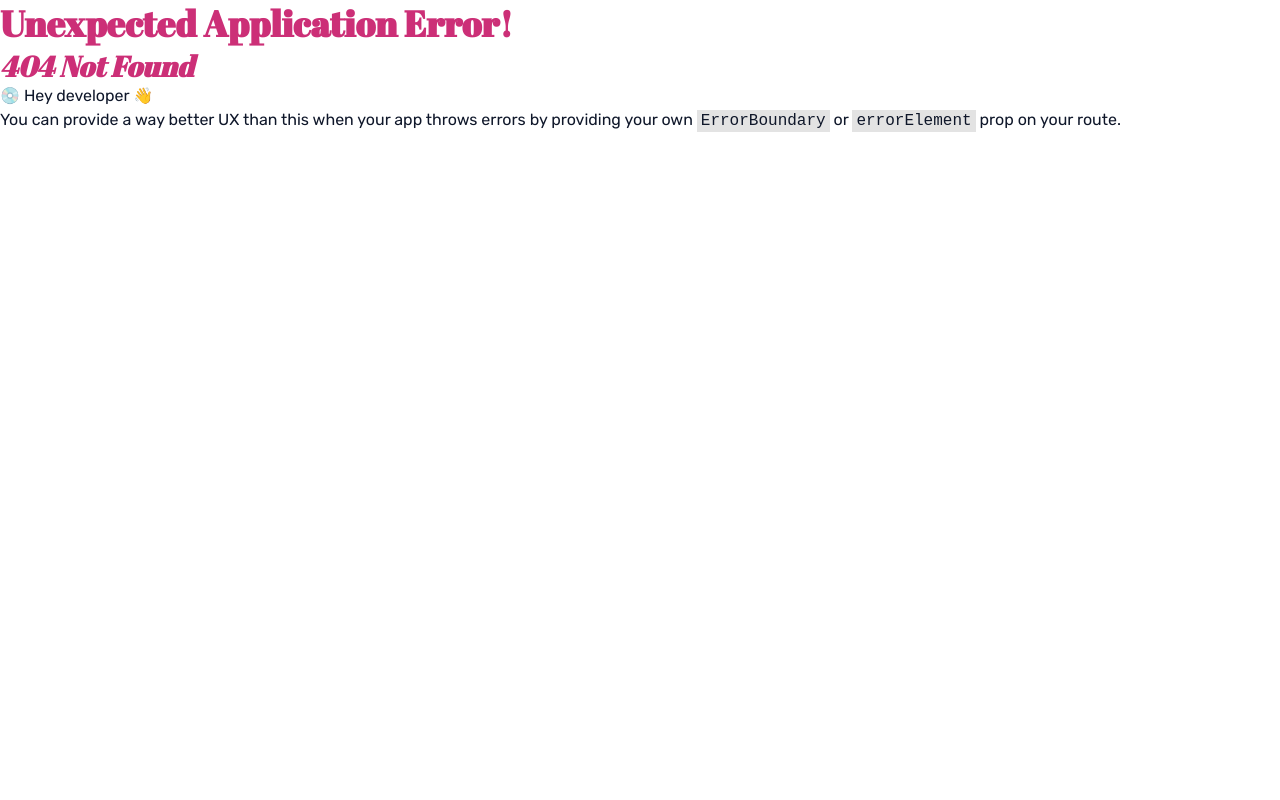
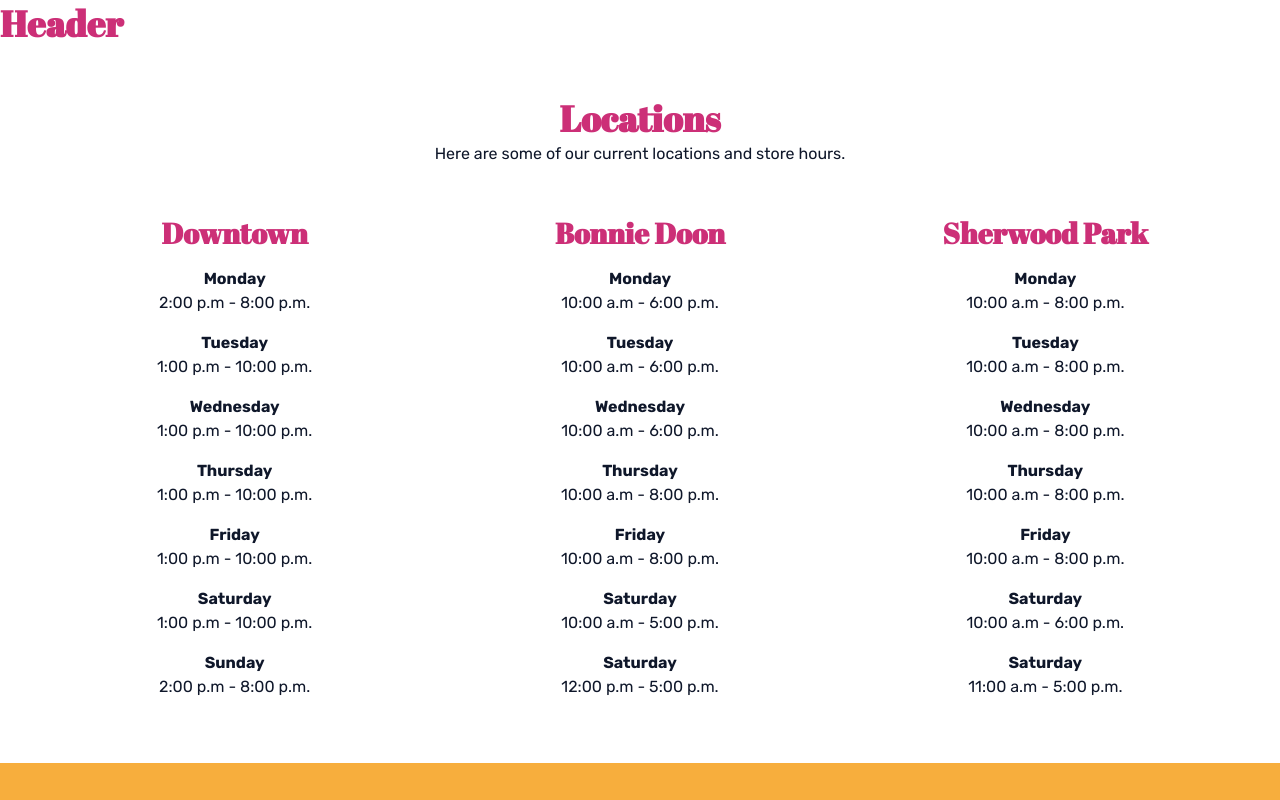
Before and after one commit to JCrucillo2/TheBigSquish, a React (Vite) app: page /locations in a window 1280 px wide. Before the commit this address had no page. Shown: the top 800 px of the page. Built offline with nearby package versions, Linux system fonts and the light colour scheme.

Commit message:
Locations page done with styles

```diff
--- a/src/App.jsx
+++ b/src/App.jsx
@@ -5,11 +5,13 @@ import Home from "@/pages/Home/Home";
 
 // layout
 import RootLayout from "@/layouts/RootLayout";
+import Locations from "@/pages/Locations/Locations";
 
 const router = createBrowserRouter(
 	createRoutesFromElements(
 		<Route path="/" element={<RootLayout />}>
 			<Route index element={<Home />} />
+			<Route path="locations" element={<Locations />} />
 		</Route>
 	)
 );
--- a/src/layouts/RootLayout.jsx
+++ b/src/layouts/RootLayout.jsx
@@ -1,9 +1,14 @@
 import { Outlet } from "react-router-dom";
 import Footer from "@/components/Footer/Footer";
+import Header from "@/components/Header/Header";
 
 const RootLayout = () => {
 	return (
-		<div>
+		<>
+			<header className="site-header">
+				<Header />
+			</header>
+
 			<main>
 				<Outlet />
 			</main>
@@ -11,7 +16,7 @@ const RootLayout = () => {
 			<footer className="site-footer">
 				<Footer />
 			</footer>
-		</div>
+		</>
 	);
 };
 export default RootLayout;
--- /dev/null
+++ b/src/pages/Locations/Locations.jsx
@@ -0,0 +1,111 @@
+import "./Locations.scss";
+
+const Locations = () => {
+	return (
+		<div className="locations-wrapper">
+			<div className="locations-header">
+				<h2>Locations</h2>
+				<p>Here are some of our current locations and store hours.</p>
+			</div>
+
+			<div className="locations-grid">
+				<div>
+					<h3>Downtown</h3>
+					<div>
+						<p>Monday</p>
+						<p>2:00 p.m - 8:00 p.m.</p>
+					</div>
+					<div>
+						<p>Tuesday</p>
+						<p>1:00 p.m - 10:00 p.m.</p>
+					</div>
+					<div>
+						<p>Wednesday</p>
+						<p>1:00 p.m - 10:00 p.m.</p>
+					</div>
+					<div>
+						<p>Thursday</p>
+						<p>1:00 p.m - 10:00 p.m.</p>
+					</div>
+					<div>
+						<p>Friday</p>
+						<p>1:00 p.m - 10:00 p.m.</p>
+					</div>
+					<div>
+						<p>Saturday</p>
+						<p>1:00 p.m - 10:00 p.m.</p>
+					</div>
+					<div>
+						<p>Sunday</p>
+						<p>2:00 p.m - 8:00 p.m.</p>
+					</div>
+				</div>
+
+				<div>
+					<h3>Bonnie Doon</h3>
+					<div>
+						<p>Monday</p>
+						<p>10:00 a.m - 6:00 p.m.</p>
+					</div>
+					<div>
+						<p>Tuesday</p>
+						<p>10:00 a.m - 6:00 p.m.</p>
+					</div>
+					<div>
+						<p>Wednesday</p>
+						<p>10:00 a.m - 6:00 p.m.</p>
+					</div>
+					<div>
+						<p>Thursday</p>
+						<p>10:00 a.m - 8:00 p.m.</p>
+					</div>
+					<div>
+						<p>Friday</p>
+						<p>10:00 a.m - 8:00 p.m.</p>
+					</div>
+					<div>
+						<p>Saturday</p>
+						<p>10:00 a.m - 5:00 p.m.</p>
+					</div>
+					<div>
+						<p>Saturday</p>
+						<p>12:00 p.m - 5:00 p.m.</p>
+					</div>
+				</div>
+
+				<div>
+					<h3>Sherwood Park</h3>
+					<div>
+						<p>Monday</p>
+						<p>10:00 a.m - 8:00 p.m.</p>
+					</div>
+					<div>
+						<p>Tuesday</p>
+						<p>10:00 a.m - 8:00 p.m.</p>
+					</div>
+					<div>
+						<p>Wednesday</p>
+						<p>10:00 a.m - 8:00 p.m.</p>
+					</div>
+					<div>
+						<p>Thursday</p>
+						<p>10:00 a.m - 8:00 p.m.</p>
+					</div>
+					<div>
+						<p>Friday</p>
+						<p>10:00 a.m - 8:00 p.m.</p>
+					</div>
+					<div>
+						<p>Saturday</p>
+						<p>10:00 a.m - 6:00 p.m.</p>
+					</div>
+					<div>
+						<p>Saturday</p>
+						<p>11:00 a.m - 5:00 p.m.</p>
+					</div>
+				</div>
+			</div>
+		</div>
+	);
+};
+export default Locations;
--- /dev/null
+++ b/src/pages/Locations/Locations.scss
@@ -0,0 +1,31 @@
+.locations-wrapper {
+  max-width: 75rem;
+  margin: 3rem auto;
+  text-align: center;
+
+  .locations-header {
+    margin-bottom: 3rem;
+  }
+
+  .locations-grid {
+    display: grid;
+    grid-template-columns: repeat(3, 1fr);
+    gap: 1rem;
+
+    div {
+      h3 {
+        margin-bottom: 1rem;
+      }
+
+      div {
+        margin-bottom: 1rem;
+
+        p {
+          &:first-of-type {
+            font-weight: bold;
+          }
+        }
+      }
+    }
+  }
+}
```
